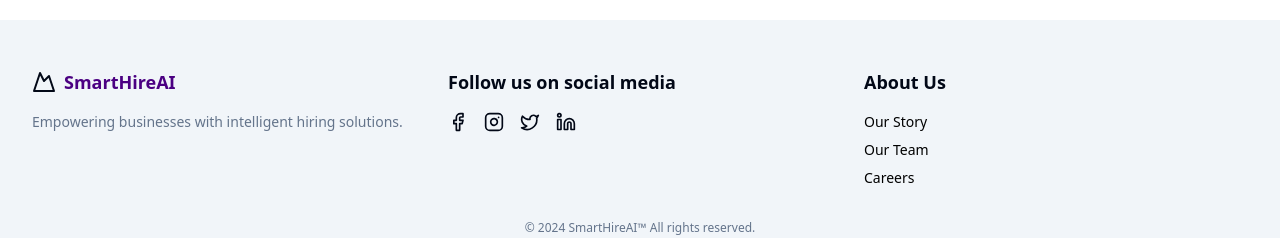
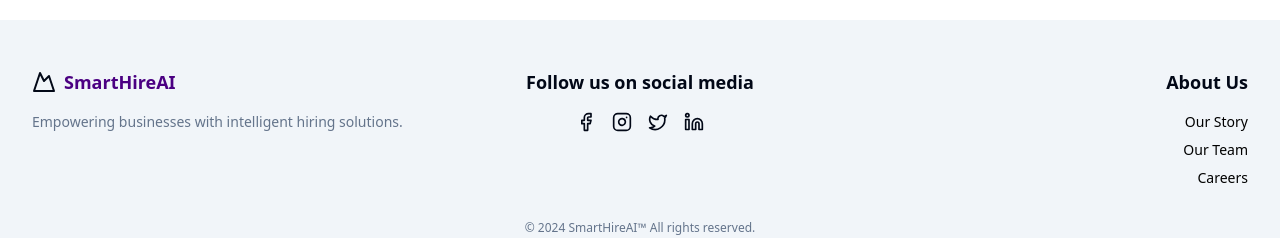
Before and after one commit to shantanusabyasachi16/SmartHireAI, a React (Vite) app in the folder frontend/: page / in a window 1280 px wide. Shown: the part 650-888 px from the top of the page. Built offline with nearby package versions, Linux system fonts and the light colour scheme; no server answers.

Commit message:
Ui changes

```diff
--- a/frontend/src/components/shared/Footer.jsx
+++ b/frontend/src/components/shared/Footer.jsx
@@ -1,6 +1,7 @@
-import { Link } from 'react-router-dom';
+import React from "react";
+import { Link } from "react-router-dom";
 
-// Define icon components
+
 function FacebookIcon(props) {
   return (
     <svg
@@ -123,16 +124,20 @@ function XIcon(props) {
 export default function Footer() {
   return (
     <footer className="bg-muted py-8 md:py-12 w-full">
-      <div className="container max-w-7xl grid grid-cols-1 md:grid-cols-2 lg:grid-cols-3 gap-8 text-sm">
+      <div className="container max-w-7xl grid grid-cols-1 md:grid-cols-3 gap-8 text-sm">
         <div className="flex flex-col items-start gap-4">
           <div className="flex items-center gap-2">
             <MountainIcon className="w-6 h-6" />
-            <span className="font-bold text-lg text-[#4b0082] cursor-pointer">SmartHireAI</span>
+            <span className="font-bold text-lg text-[#4b0082] cursor-pointer">
+              SmartHireAI
+            </span>
           </div>
-          <p className="text-muted-foreground">Empowering businesses with intelligent hiring solutions.</p>
+          <p className="text-muted-foreground">
+            Empowering businesses with intelligent hiring solutions.
+          </p>
         </div>
-        <div className="flex flex-col items-start gap-4">
-          <h3 className="font-semibold text-lg ">Follow us on social media</h3>
+        <div className="flex flex-col items-center gap-4">
+          <h3 className="font-semibold text-lg">Follow us on social media</h3>
           <div className="flex items-center gap-4">
             <Link to="#" aria-label="Facebook">
               <FacebookIcon className="w-5 h-5 hover:text-blue-600" />
@@ -148,22 +153,22 @@ export default function Footer() {
             </Link>
           </div>
         </div>
-        <div className="flex flex-col items-start gap-4">
-          <h3 className="font-semibold text-lg ">About Us</h3>
-          <div className="flex flex-col gap-2">
-            <Link to="#" className=" font-medium text-black hover:text-[#4b0082] ">
+        <div className="flex flex-col items-end gap-4">
+          <h3 className="font-semibold text-lg">About Us</h3>
+          <div className="flex flex-col gap-2 items-end">
+            <Link to="#" className="font-medium text-black hover:text-[#4b0082]">
               Our Story
             </Link>
             <Link to="#" className="font-medium text-black hover:text-[#4b0082]">
               Our Team
             </Link>
-            <Link to="#" className="font-medium  text-black hover:text-[#4b0082]">
+            <Link to="#" className="font-medium text-black hover:text-[#4b0082]">
               Careers
             </Link>
           </div>
         </div>
       </div>
-      <div className="container max-w-7xl mt-8 flex flex-col items-center text-xs text-muted-foreground">
+      <div className="container max-w-7xl mt-8 flex justify-center text-xs text-muted-foreground">
         <p className="text-center">&copy; 2024 SmartHireAI&trade; All rights reserved.</p>
       </div>
     </footer>
```
